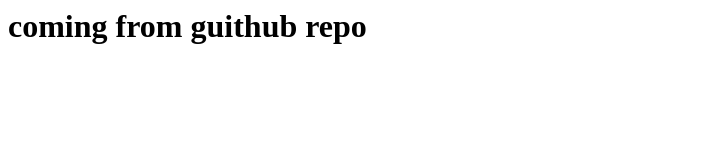
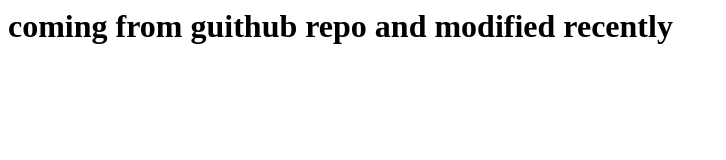
Before and after one commit to Shivadevops2023/webserverd2, a plain HTML site: page index.html in a window 1280 px wide. Shown: the whole page, without its empty margins (0-726 px from the left). Drawn offline with Linux system fonts and the light colour scheme.

Commit message:
Update index.html

```diff
--- a/index.html
+++ b/index.html
@@ -1 +1 @@
-<h1>coming from guithub repo</h1>
+<h1>coming from guithub repo and modified recently</h1>
```
